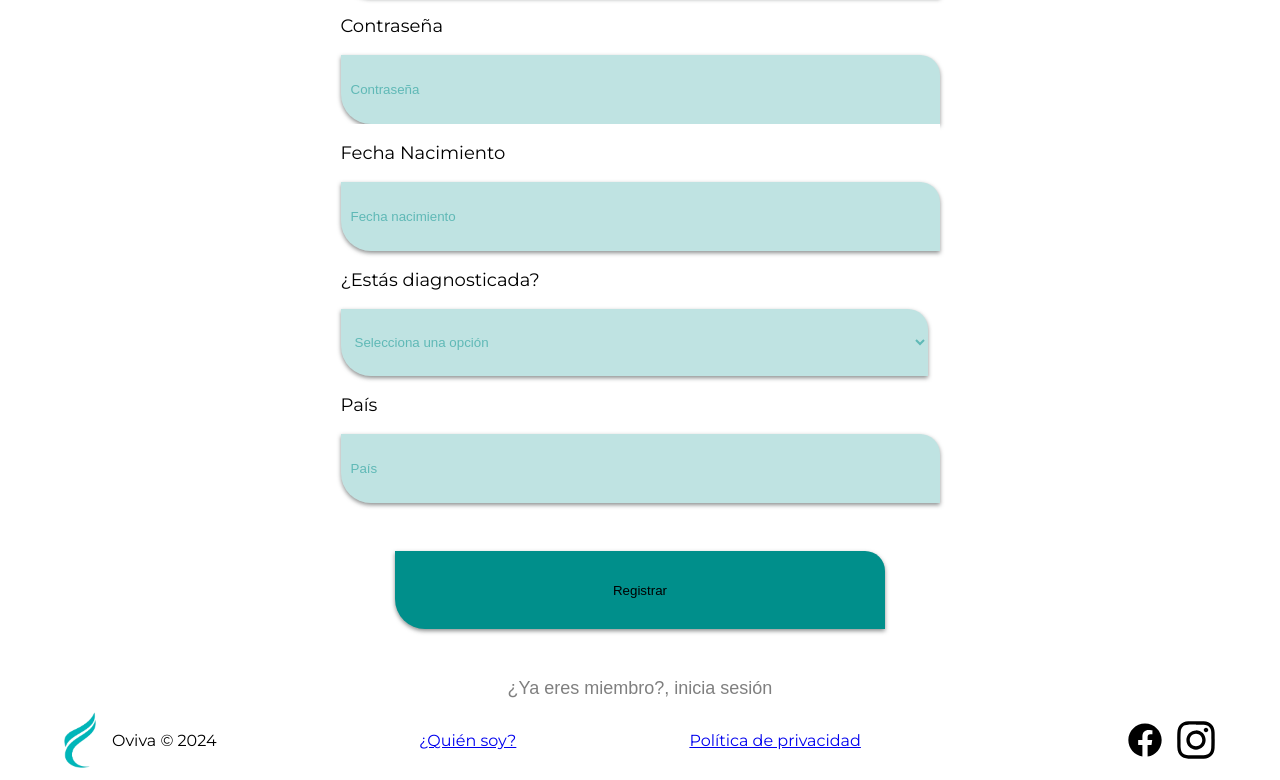
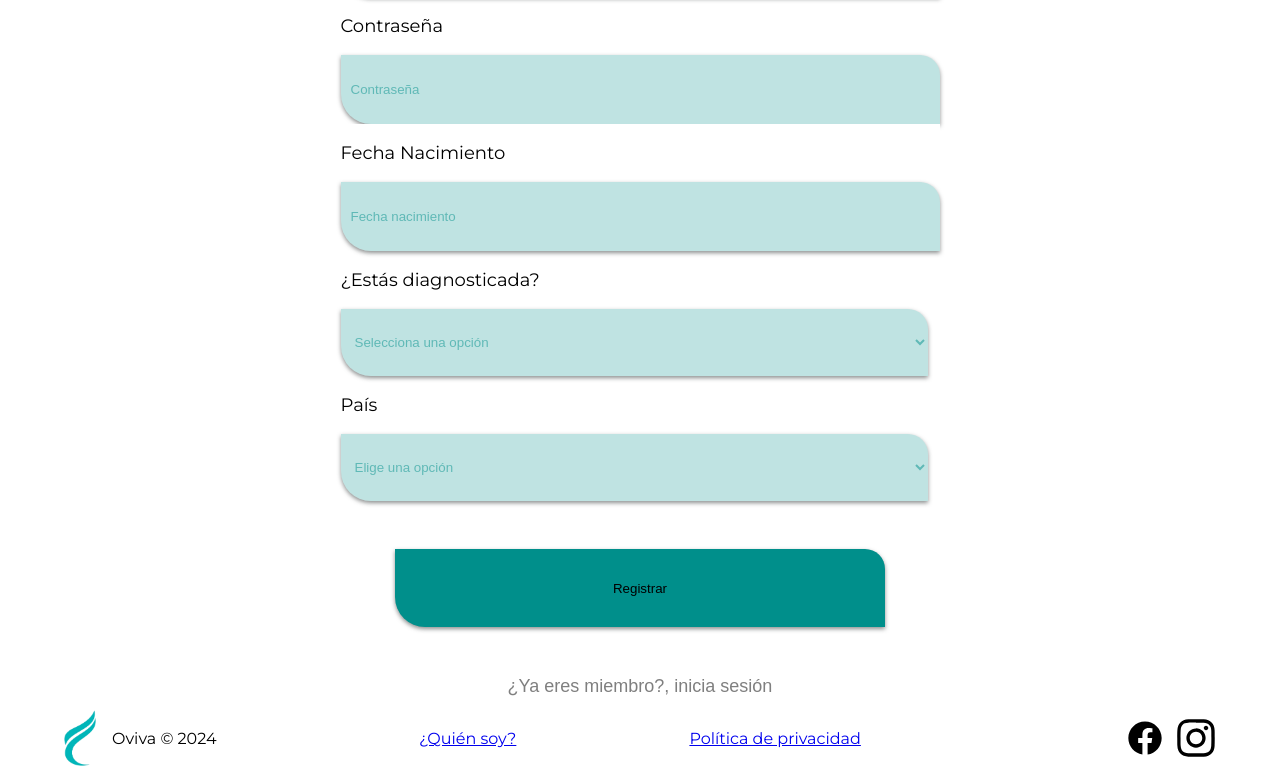
Before and after one commit to angylearns/oviva_care, a React (Vite) app in the folder HolisticFront/: page / in a window 1280 px wide. Shown: the part 577-1357 px from the top of the page. Built offline with nearby package versions, Linux system fonts and the light colour scheme.

Commit message:
add country list

```diff
--- a/HolisticFront/src/components/register/Register.jsx
+++ b/HolisticFront/src/components/register/Register.jsx
@@ -29,8 +29,8 @@ function Register() {
     //Verifica que se está conectando con loginhandle (una vez que rellene los datos de loginhandle, verifica que los datos se conectan )
     const onSubmit = data => {
         console.log('jsx ' + JSON.stringify(data));
-          // Convertir la fecha ingresada por el usuario al formato YYYY-MM-DD
-          if (data.birth_date) {
+        // Convertir la fecha ingresada por el usuario al formato YYYY-MM-DD
+        if (data.birth_date) {
             const birthDateParts = data.birth_date.split('-');
             const convertedBirthDate = `${birthDateParts[2]}-${birthDateParts[1]}-${birthDateParts[0]}`;
             data.birth_date = convertedBirthDate;
@@ -170,7 +170,7 @@ function Register() {
 
                     <p className="text-regdiagnose">¿Estás diagnosticada?</p>
                     <select
-                        className="field-regdiagnose custom-select"
+                        className="field-regdiagnose"
                         {...register("diagnosed", { required: "Este campo es requerido" })}
                     >
                         <option value="">Selecciona una opción</option>
@@ -180,22 +180,77 @@ function Register() {
                     {errors.diagnosed && <p>{errors.diagnosed.message}</p>}
 
 
+                    <p className="text-regcountry">País</p>
+                    <select
+                        className="field-regcountry"
+                        {...register("country", { required: "Este campo es requerido" })}
+                    >
+                        <option value="">Elige una opción</option>
+                        <option value="al">Albania</option>
+                        <option value="de">Alemania</option>
+                        <option value="ad">Andorra</option>
+                        <option value="am">Armenia</option>
+                        <option value="at">Austria</option>
+                        <option value="az">Azerbaiyán</option>
+                        <option value="ar">Argentina</option>
+                        <option value="be">Bélgica</option>
+                        <option value="bo">Bolivia</option>
+                        <option value="ba">Bosnia y Herzegovina</option>
+                        <option value="br">Brasil</option>
+                        <option value="bg">Bulgaria</option>
+                        <option value="by">Bielorrusia</option>
+                        <option value="cl">Chile</option>
+                        <option value="co">Colombia</option>
+                        <option value="cy">Chipre</option>
+                        <option value="hr">Croacia</option>
+                        <option value="dk">Dinamarca</option>
+                        <option value="ec">Ecuador</option>
+                        <option value="sk">Eslovaquia</option>
+                        <option value="si">Eslovenia</option>
+                        <option value="es">España</option>
+                        <option value="ee">Estonia</option>
+                        <option value="fi">Finlandia</option>
+                        <option value="fr">Francia</option>
+                        <option value="gy">Guyana</option>
+                        <option value="gr">Grecia</option>
+                        <option value="hu">Hungría</option>
+                        <option value="ie">Irlanda</option>
+                        <option value="is">Islandia</option>
+                        <option value="it">Italia</option>
+                        <option value="xk">Kosovo</option>
+                        <option value="lv">Letonia</option>
+                        <option value="li">Liechtenstein</option>
+                        <option value="lt">Lituania</option>
+                        <option value="lu">Luxemburgo</option>
+                        <option value="mt">Malta</option>
+                        <option value="md">Moldavia</option>
+                        <option value="mc">Mónaco</option>
+                        <option value="me">Montenegro</option>
+                        <option value="no">Noruega</option>
+                        <option value="nl">Países Bajos</option>
+                        <option value="py">Paraguay</option>
+                        <option value="pe">Perú</option>
+                        <option value="pl">Polonia</option>
+                        <option value="pt">Portugal</option>
+                        <option value="cz">República Checa</option>
+                        <option value="uk-eng">Inglaterra</option>
+                        <option value="uk-nir">Irlanda del Norte</option>
+                        <option value="uk-sct">Escocia</option>
+                        <option value="uk-wls">Gales</option>
+                        <option value="ro">Rumanía</option>
+                        <option value="ru">Rusia</option>
+                        <option value="sm">San Marino</option>
+                        <option value="se">Suecia</option>
+                        <option value="ch">Suiza</option>
+                        <option value="sr">Surinam</option>
+                        <option value="tr">Turquía</option>
+                        <option value="ua">Ucrania</option>
+                        <option value="uy">Uruguay</option>
+                        <option value="va">Vaticano</option>
+                        <option value="ve">Venezuela</option>
+                    </select>
 
-                    <p className="text-regcountry">País</p>
-                    <input
-                        className="field-regcountry"
-                        {...register("country", {
-                            required: "Este campo es requerido",
-                            pattern: {
-                                value: /^[A-Za-z\u00C0-\u00FF\s]+$/i,
-                                message: "Solo se permiten letras"
-                            }
-                        })}
-                        placeholder="País"
-                    />
                     {errors.country && <p>{errors.country.message}</p>}
-
-
 
                 </div>
 
--- a/HolisticFront/src/components/register/register.css
+++ b/HolisticFront/src/components/register/register.css
@@ -38,15 +38,17 @@
     padding-left: 10px;
     border: none;
     box-shadow: 0 2px 4px rgba(62, 66, 66, 0.6);
-
 }
 
-.field-regdiagnose {
+.field-regdiagnose,
+.field-regcountry {
     color: rgba(0, 143, 139, 0.50);
 }
 
-.field-regdiagnose:focus {
+.field-regdiagnose:focus,
+.field-regcountry:focus {
     color: black;
+    outline: none;
 }
 
 .register-regbutton {
```
